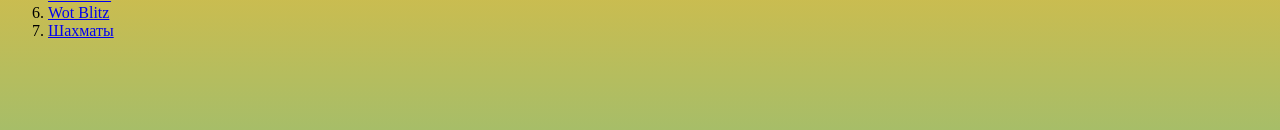
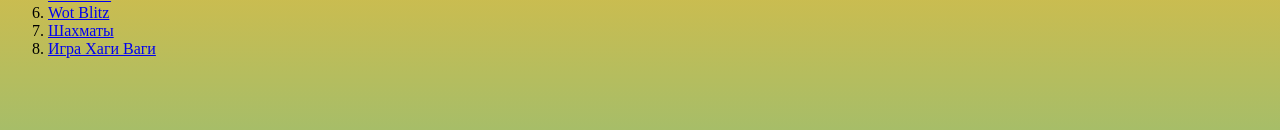
Before and after one commit to Ikov2020/Vse-chto-ya-lublu, a plain HTML site: page games.html in a window 1280 px wide. Shown: the part 192-322 px from the top of the page. Drawn offline with Linux system fonts and the light colour scheme.

Commit message:
Add files via upload

```diff
--- a/games.html
+++ b/games.html
@@ -23,7 +23,7 @@
         <li><a href="https://www.minecraft.net/ru-ru" target="_blank" rel="noopener noreferrer">Minecraft</a> </li>
         <li><a href="https://na.wotblitz.com/ru/#/" target="_blank" rel="noopener noreferrer">Wot Blitz</a> </li>
         <li><a href="https://www.chess.com/ru" target="_blank" rel="noopener noreferrer">Шахматы</a> </li>
-
+        <li><a href="https://apkcombo.com/ru/poppy-playtime-game/com.poppy.playtime.adventure.game.puzzle.horror/">Игра Хаги Ваги</a></li>
 
 
     </ol>
```
